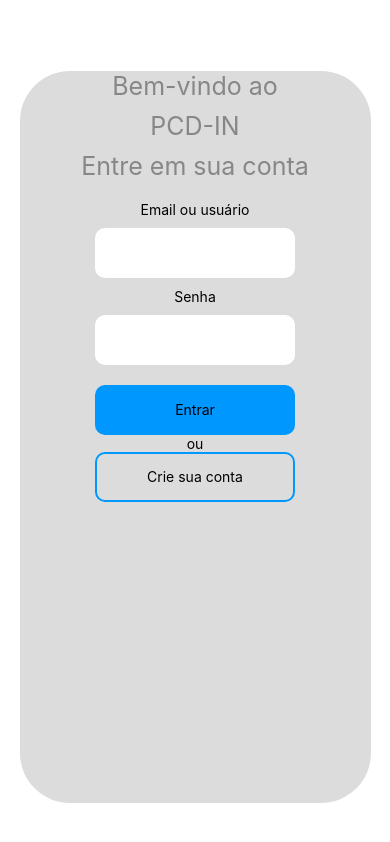
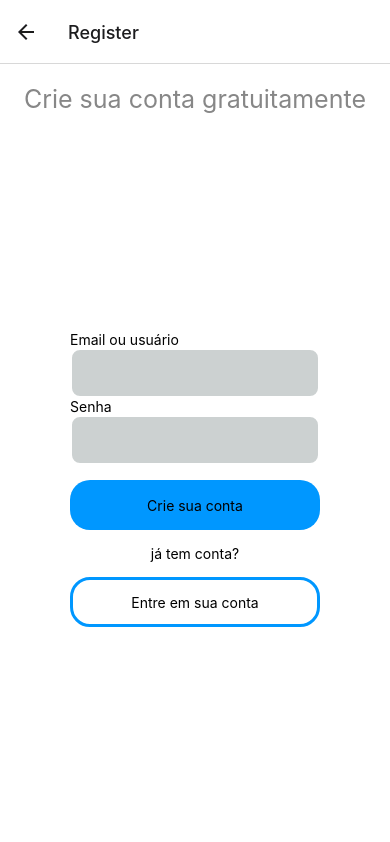
Before and after one commit to maicond02/ReactNative-PCDIN, a React Native app: screen /Register in a window 390 px wide. Built offline with nearby package versions, Linux system fonts and the light colour scheme.

Commit message:
Home page and Register page created

```diff
--- a/App.js
+++ b/App.js
@@ -1,7 +1,17 @@
 import Home from "./src/screens/Home";
+import Register from "./src/screens/Register";
+import { NavigationContainer } from '@react-navigation/native';
+import { createNativeStackNavigator } from '@react-navigation/native-stack';
+
+const Stack = createNativeStackNavigator();
 
 export default function App() {
   return (
-    <Home />
+    <NavigationContainer>
+      <Stack.Navigator initialRouteName="Home">
+        <Stack.Screen name="PCD-IN" component={Home}/>
+        <Stack.Screen name="Register" component={Register}/>
+      </Stack.Navigator>
+    </NavigationContainer>
   );
 }
--- a/package.json
+++ b/package.json
@@ -9,10 +9,14 @@
     "web": "expo start --web"
   },
   "dependencies": {
+    "@react-navigation/native": "^6.1.7",
+    "@react-navigation/native-stack": "^6.9.13",
     "expo": "~48.0.18",
     "expo-status-bar": "~1.4.4",
     "react": "18.2.0",
-    "react-native": "0.71.8"
+    "react-native": "0.71.8",
+    "react-native-safe-area-context": "4.5.0",
+    "react-native-screens": "~3.20.0"
   },
   "devDependencies": {
     "@babel/core": "^7.20.0"
--- /dev/null
+++ b/src/components/Home/index.jsx
@@ -0,0 +1,30 @@
+import { Text, TextInput, View, TouchableOpacity } from 'react-native';
+import { styles } from './styles'
+
+export default function LoginPage({navigation}){
+    return(
+        <View style={styles.container}>
+
+        <View>
+            <Text style={styles.textColor}>Entre em sua conta</Text>
+        </View>
+        <View style={styles.loginSetup}>
+            <View>
+                <Text style={styles.requiredLoginText}>Email ou usuário</Text>
+                <TextInput style={styles.textInput} placeholder='Digite seu Email ou Usuário'/>
+                <Text style={styles.requiredLoginText}>Senha</Text>
+                <TextInput style={styles.textInput} placeholder='Digite sua senha' secureTextEntry={true}/>
+                <TouchableOpacity style={styles.buttonStyle} onPress={() => {}}>
+                    <Text>Entrar</Text>
+                </TouchableOpacity>
+                <View style={styles.moreConnections}>
+                    <Text>ou</Text>
+                        <TouchableOpacity style={styles.buttonRegister} onPress={() => navigation.navigate('Register')}>
+                            <Text>Crie sua conta</Text>
+                        </TouchableOpacity>
+                </View>
+            </View>
+        </View>
+    </View>
+    );
+}
--- a/src/screens/Home/styles.js
+++ b/src/components/Home/styles.js
@@ -4,65 +4,55 @@ export const styles = StyleSheet.create({
   container: {
     flex: 1,
     backgroundColor: 'white',
-    justifyContent: 'center',
     alignItems: 'center',
-    marginTop:30
+  },
+  loginSetup:{
+    flex: 1,
+    alignItems: 'center',
+    justifyContent:'center'
   },
   textColor: {
     color: 'black',
-    marginBottom: 10,
+    marginTop: 20,
     fontSize:25,
     color:'#878787'
   },
   textHeader:{
     color: '#878787',
     marginBottom: 10,
-    fontSize:25
+    fontSize:20
   },
   textInput:{
-    backgroundColor:'white',
+    backgroundColor:'#CCD1D1',
     borderRadius: 10,
     borderWidth: 2,
     borderColor:'white',
-    width:200,
+    width:250,
     height:50,
-  },
-  containerLogin: {
-    backgroundColor: '#DCDCDC',
-    alignItems: 'center',
-    width:'90%',
-    height:'90%',
-    borderRadius:50,
-  },
-  loginContent: {
-    flex:1,
-    alignItems: 'center',
-
+    padding:10
   },
   moreConnections:{
-    justifyContent: 'center',
     alignItems: 'center',
+    justifyContent:'center'
   },
   buttonStyle:{
-    width: 200,
+    width: 250,
     height: 50,
-    borderRadius: 10,
+    borderRadius: 20,
     backgroundColor:'#0097FF',
     justifyContent: 'center',
     alignItems: 'center',
-    marginTop:20
+    marginTop:15,
+    marginBottom:15
   },
-  buttonMoreConnections:{
-    width: 200,
+  buttonRegister:{
+    width: 250,
     height: 50,
-    borderRadius: 10,
-    borderWidth: 2,
-    borderColor:'#0097FF',
     justifyContent: 'center',
     alignItems: 'center',
-  },
-  requiredLoginText:{
-    marginTop:10,
-    marginBottom:10
+    borderRadius: 20,
+    borderWidth: 3,
+    borderColor:'#0097FF',
+    marginTop:15,
   }
 });
--- a/src/screens/Home/index.jsx
+++ b/src/screens/Home/index.jsx
@@ -1,33 +1,7 @@
-import { Text, TextInput, View, Button, TouchableOpacity } from 'react-native';
-import { styles } from './styles'
+import Login from '../../components/Home';
 
-export default function Home() {
+export default function Home({ navigation }) {
   return (
-    <View style={styles.container}>
-        <View style={styles.containerLogin}>
-            <Text style={styles.textColor}>Bem-vindo ao</Text>
-            <Text style={styles.textColor}>PCD-IN</Text>
-            <View style={styles.loginContent}>
-                <View style={styles.loginContent}>
-                    <Text style={styles.textHeader}>
-                        Entre em sua conta
-                    </Text>
-                    <Text style={styles.requiredLoginText}>Email ou usuário</Text>
-                    <TextInput style={styles.textInput}/>
-                    <Text style={styles.requiredLoginText}>Senha</Text>
-                    <TextInput style={styles.textInput}/>
-                    <TouchableOpacity style={styles.buttonStyle} onPress={() => {}}>
-                        <Text>Entrar</Text>
-                    </TouchableOpacity>
-                    <View style={styles.moreConnections}>
-                        <Text>ou</Text>
-                        <TouchableOpacity style={styles.buttonMoreConnections} onPress={() => {}}>
-                            <Text>Crie sua conta</Text>
-                        </TouchableOpacity>
-                    </View>
-                </View>
-            </View>
-        </View>
-    </View>
+    <Login navigation={navigation}/>
   );
 }
--- /dev/null
+++ b/src/screens/Register/index.jsx
@@ -0,0 +1,29 @@
+import { Text, TextInput, View, TouchableOpacity } from 'react-native';
+import { styles } from './styles'
+
+export default function Home() {
+  return (
+    <View style={styles.container}>
+        <View>
+            <Text style={styles.textColor}>Crie sua conta gratuitamente</Text>
+        </View>
+        <View style={styles.loginSetup}>
+            <View>
+                <Text style={styles.requiredLoginText}>Email ou usuário</Text>
+                <TextInput style={styles.textInput}/>
+                <Text style={styles.requiredLoginText}>Senha</Text>
+                <TextInput style={styles.textInput}/>
+                <TouchableOpacity style={styles.buttonStyle} onPress={() => navigation.navigate('Register')}>
+                            <Text>Crie sua conta</Text>
+                        </TouchableOpacity>
+                <View style={styles.moreConnections}>
+                    <Text>já tem conta?</Text>
+                    <TouchableOpacity style={styles.buttonRegister} onPress={() => {}}>
+                      <Text>Entre em sua conta</Text>
+                  </TouchableOpacity>
+                </View>
+            </View>
+        </View>
+    </View>
+  );
+}
--- /dev/null
+++ b/src/screens/Register/styles.js
@@ -0,0 +1,57 @@
+import { StyleSheet } from 'react-native';
+
+export const styles = StyleSheet.create({
+  container: {
+    flex: 1,
+    backgroundColor: 'white',
+    alignItems: 'center',
+  },
+  loginSetup:{
+    flex: 1,
+    alignItems: 'center',
+    justifyContent:'center'
+  },
+  textColor: {
+    color: 'black',
+    marginTop: 20,
+    fontSize:25,
+    color:'#878787'
+  },
+  textHeader:{
+    color: '#878787',
+    marginBottom: 10,
+    fontSize:20
+  },
+  textInput:{
+    backgroundColor:'#CCD1D1',
+    borderRadius: 10,
+    borderWidth: 2,
+    borderColor:'white',
+    width:250,
+    height:50,
+  },
+  moreConnections:{
+    alignItems: 'center',
+    justifyContent:'center'
+  },
+  buttonStyle:{
+    width: 250,
+    height: 50,
+    borderRadius: 20,
+    backgroundColor:'#0097FF',
+    justifyContent: 'center',
+    alignItems: 'center',
+    marginTop:15,
+    marginBottom:15
+  },
+  buttonRegister:{
+    width: 250,
+    height: 50,
+    justifyContent: 'center',
+    alignItems: 'center',
+    borderRadius: 20,
+    borderWidth: 3,
+    borderColor:'#0097FF',
+    marginTop:15,
+  }
+});
```
Also changed, not shown: src/components/Register/index.jsx (added), src/components/Register/styles.js (added), 1 other file (tests, documents, lock files or other folders).
